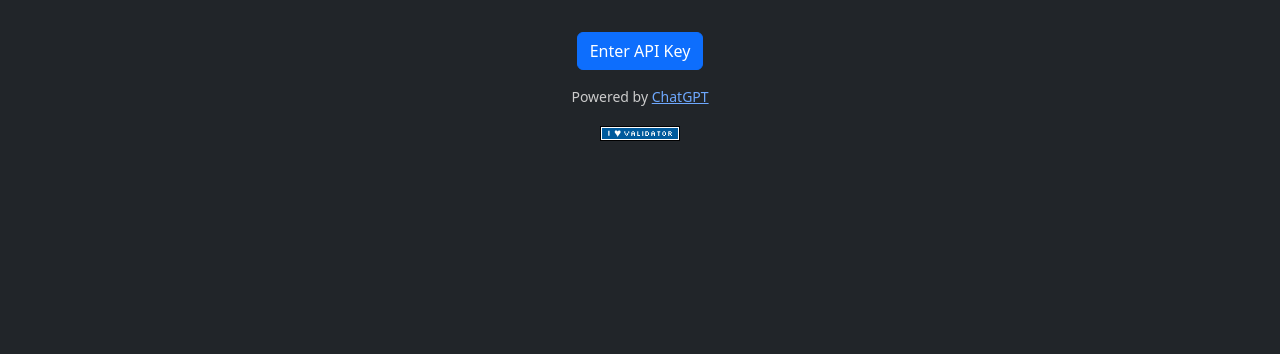
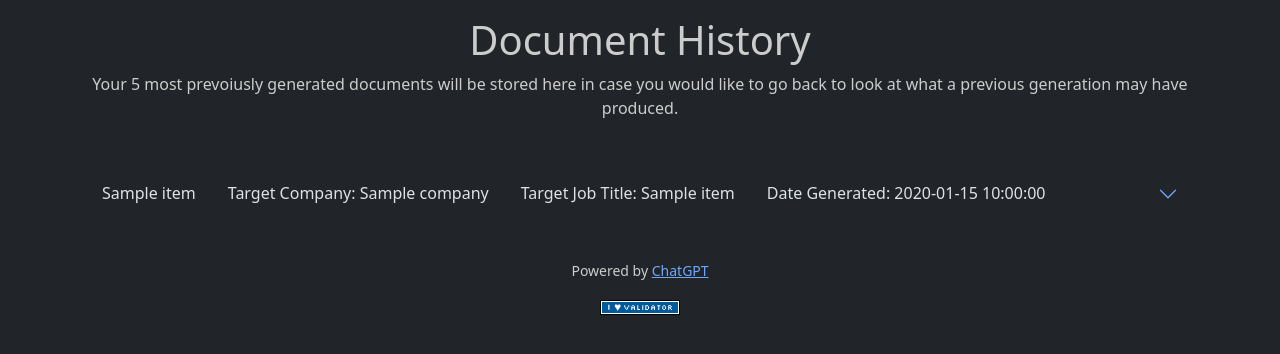
Before and after one commit to jadonvanyo/resi.ai, a Flask app: template templates/history.html in a window 1280 px wide. Shown: the part 75-429 px from the top of the page. Run offline with Flask 3, Linux system fonts and the light colour scheme; the template is opened without the code that fills it: most values are stand-ins (such as "Sample title", 1, 10 or a date in 2020); some libraries are stand-ins or nearby versions.

Commit message:
implemented history function

```diff
--- a/app.py
+++ b/app.py
@@ -131,7 +131,10 @@ def index():
             resume
         )
 
-        # TODO: Improve the differences comparison (Use GPT-4?)
+        # Format the tailored resume for HTML
+        tailored_resume_html = "<h2>Tailored Resume</h2>" + tailored_resume
+
+        # API call to get the differences comparison between old and new resumes
         differences = get_differences(decrypt_key(encrypted_api_key, get_fernet_instance()), resume, tailored_resume)
 
         # Change the markdown received from OpenAI to HTML
@@ -144,9 +147,8 @@ def index():
         differences_html = "<h2>Differences</h2>" + re.sub(r'<th>', '<th scope="col">', differences_html)
 
         # Create name for the resume to be saved in the database
-        resume_name = request.form.get("company") + request.form.get("jobtitle") + "Resume"
+        resume_name = request.form.get("company") + " " + request.form.get("jobtitle") + " Resume"
 
-        # TODO: Save the new resume in a new resume database (store the markdown versions)
         # SELECT all saved resumes/cover letters to see if there is more than 4
         if db.execute(
             'SELECT COUNT(*) FROM history WHERE user_id = ?;',
@@ -166,6 +168,7 @@ def index():
                 session["user_id"],
                 session["user_id"]
             )
+
         # If not past the 5 document limit, INSERT the data into history
         else:
             db.execute(
@@ -178,7 +181,7 @@ def index():
             'status': 'success',
             'message': 'Resume processed successfully',
             'imp_resp': render_template_string(imp_resp_html),
-            'tailored_resume': render_template_string(tailored_resume),
+            'tailored_resume': render_template_string(tailored_resume_html),
             'differences': render_template_string(differences_html)
         })
 
@@ -283,6 +286,7 @@ def account():
                     request.form.get("resume"), session["user_id"]
                 )
 
+        # TODO: Add alert for when any element is successfully updated (Maybe)
         # After all updates are made, redirect the user to the updated account page
         return redirect("/account")
 
@@ -351,6 +355,7 @@ def api_key():
                 encrypt_key(request.form.get("user_api_key"), get_fernet_instance()), session["user_id"]
             )
 
+        # TODO: Add alert for when the API key is successfully updated (Maybe)
         # Redirect to the main page
         return redirect("/")
 
@@ -374,9 +379,13 @@ def api_key():
 @login_required
 def history():
     """Present the last 5 resumes the user has generated"""
-    # TODO: Display the last 5 resumes that the user has generated
-    # TODO: Display the date, name of the company, and maybe differences
-    return apology("TODO", 403)
+    # SELECT the document history for a user
+    history = db.execute(
+        "SELECT * FROM history WHERE user_id= ? ORDER BY datetime DESC;",
+        session["user_id"]
+    )
+    # Display the last 5 documents that the user has generated
+    return render_template("history.html", history=history)
 
 @app.route("/login", methods=["GET", "POST"])
 def login():
@@ -431,6 +440,8 @@ def logout():
 @app.route("/price_estimator", methods=["GET", "POST"])
 @login_required
 def price_estimator():
+    """Allow the user to estimate how much it will cost to generate a resume"""
+    # TODO: Update this from all the changes on the updates
     # User reached route via POST (as by submitting a form via POST)
     if request.method == "POST":
         # Ensure a job description was entered
--- a/static/styles.css
+++ b/static/styles.css
@@ -99,9 +99,14 @@ h1, p
     justify-content: center;
 }
 
-/* Format the resume form OpenAI for white space and line wrap */
-#tailoredresume {
+/* Class for displaying markdown resumes */
+.resume-display {
     white-space: pre-line;
+}
+
+/* Label spacing for any elements that require spacing */
+.label-spacing {
+    margin-right: 2rem;
 }
 
 /* Media query for mobile devices */
--- a/templates/history.html
+++ b/templates/history.html
@@ -5,10 +5,31 @@
 {% endblock %}
 
 {% block main %}
-    <div class="container text-area">
+    <div class="mb-5">
+        <h1>Document History</h1>
         <p>
-            <!-- TODO: Create a history of previous resumes the user has submitted -->
+            Your 5 most prevoiusly generated documents will be stored here in case you would like to go back to look at what a previous generation may have produced.
         </p>
-        <a class="btn btn-primary" href="/Account" role="button">Enter API Key</a>
+    </div>
+
+    <!-- TODO: Improve the view on mobile (eliminate the Target Company and Job) -->
+    <div class="accordion accordion-flush mb-4" id="accordionDocuments">
+        {% for item in history %}
+            <div class="accordion-item">
+              <h2 class="accordion-header">
+                <button class="accordion-button collapsed" type="button" data-bs-toggle="collapse" data-bs-target="#flush-collapse{{ item.id }}" aria-expanded="false" aria-controls="flush-collapse{{ item.id }}">
+                  <span class="label-spacing">{{ item.document_name }}</span>
+                  <span class="label-spacing">Target Company: {{ item.company }}</span>
+                  <span class="label-spacing">Target Job Title: {{ item.job_title }}</span>
+                  <span class="label-spacing">Date Generated: {{ item.datetime }}</span>
+                </button>
+              </h2>
+              <div id="flush-collapse{{ item.id }}" class="accordion-collapse collapse" data-bs-parent="#accordionDocuments">
+                <div class="accordion-body resume-display">
+                    {{ item.document }}
+                </div>
+              </div>
+            </div>
+        {% endfor %}
     </div>
 {% endblock %}
--- a/templates/index.html
+++ b/templates/index.html
@@ -57,7 +57,7 @@
     <div class="container py-4 mt-4" id="returnresume" hidden>
         <div class="mb-4" id="impresp">
         </div>
-        <div class="mb-4" id="tailoredresume">
+        <div class="mb-4 resume-display" id="tailoredresume">
         </div>
         <div id="differences">
         </div>
```
Also changed, not shown: resi.db, 1 other file.
